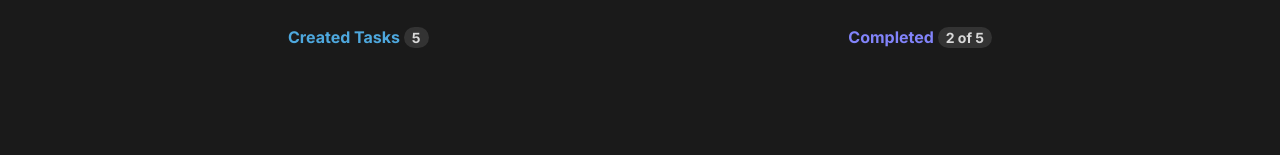
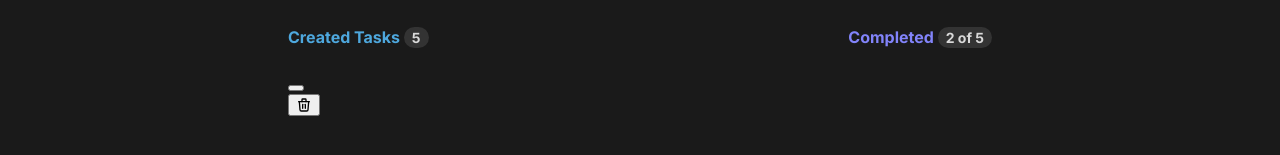
Before and after one commit to Byte-001/React-Todo-App, a React (Vite) app in the folder todo-app/: page / in a window 1280 px wide. Shown: the part 263-418 px from the top of the page. Built offline with nearby package versions, Linux system fonts and the light colour scheme.

Commit message:
style: add Task component for display tasks

```diff
--- /dev/null
+++ b/todo-app/src/components/Task.jsx
@@ -0,0 +1,18 @@
+import "../App.css";
+import { TbTrash } from "react-icons/tb";
+
+function Task(){
+    return (
+       <div className={"task"}>
+           <button className={"check__container"}>
+               <div />
+           </button>
+
+           <p className={"task__text"}></p>
+           <button className={"delete__button"}>
+               <TbTrash />
+           </button>
+       </div>
+   )
+}
+export default Task;
--- a/todo-app/src/components/Tasks.jsx
+++ b/todo-app/src/components/Tasks.jsx
@@ -1,4 +1,5 @@
 import "../App.css";
+import Task from "./Task.jsx";
 
 function Tasks(){
     return (
@@ -7,7 +8,11 @@ function Tasks(){
                 <h3 className={"created__title"}>Created Tasks <span className={"span__number"}>5</span></h3>
                 <h3 className={"completed__title"}>Completed <span className={"span__number"}>2 of 5</span></h3>
             </div>
+            <div className={"task__list"}>
+                <Task/>
+            </div>
         </div>
+
     )
 }
 export default Tasks;
```
